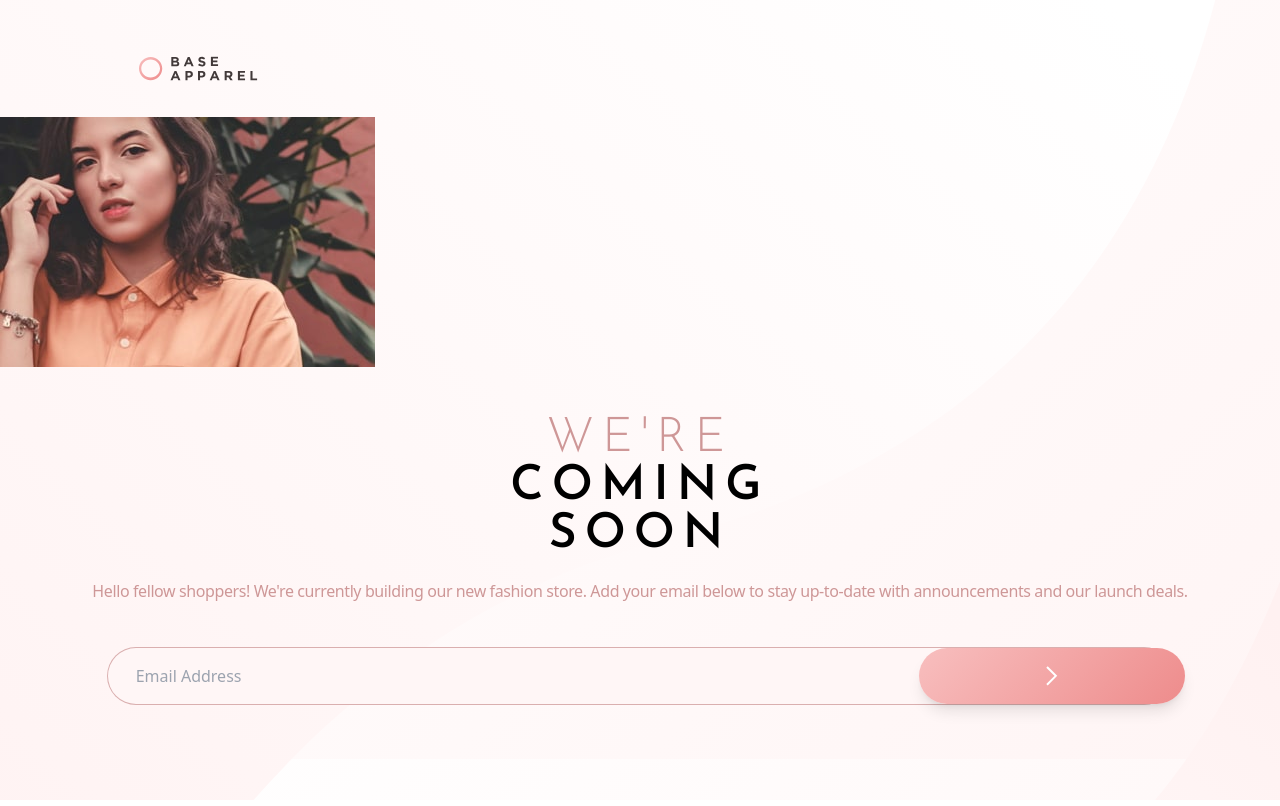
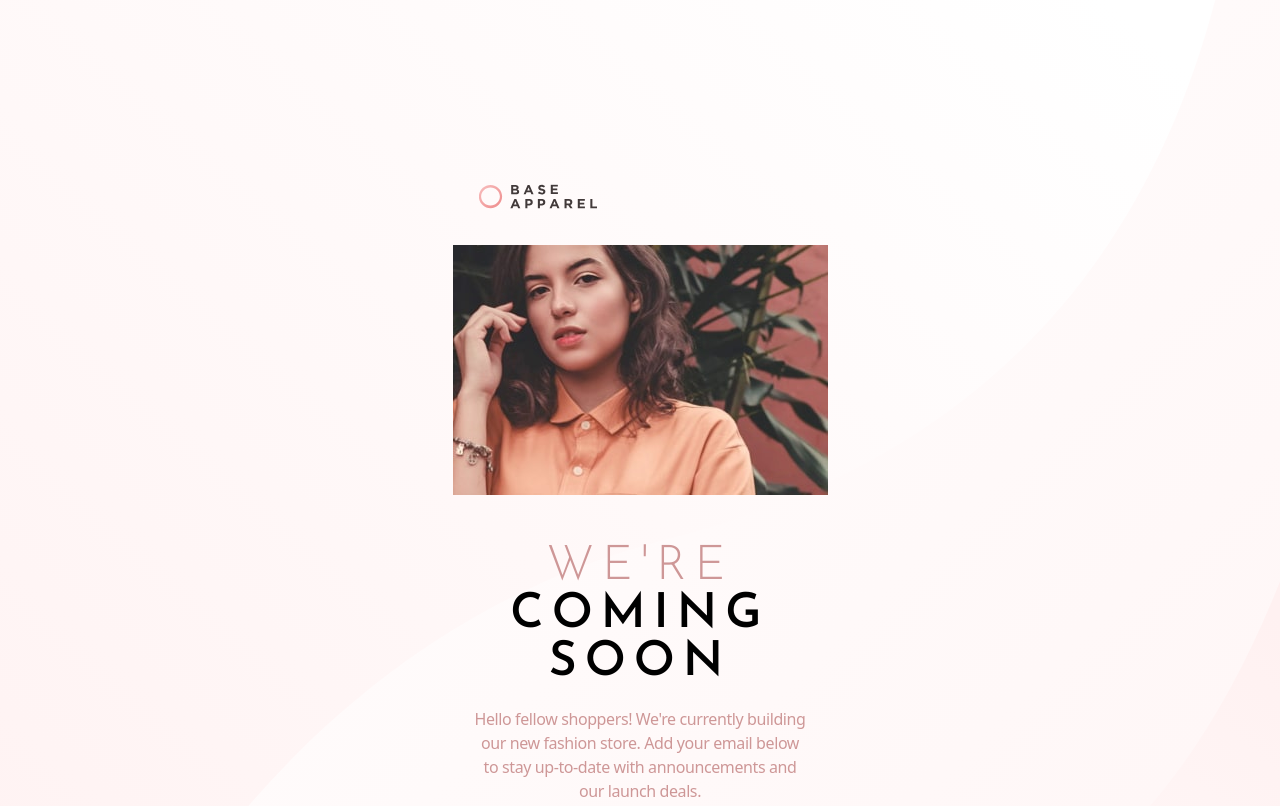
Before and after one commit to Abaljerind/base-apparel-coming-soon, a website: page index.html in a window 1280 px wide. Shown: the top 806 px of the page. Drawn offline with Linux system fonts and the light colour scheme; files whose address does not match are found by name.

Commit message:
add width for tablet

```diff
--- a/index.html
+++ b/index.html
@@ -17,8 +17,8 @@
     <!-- output css -->
     <link rel="stylesheet" href="/css/output.css" />
   </head>
-  <body class="backgrounds h-fit">
-    <section class="py-16">
+  <body class="backgrounds">
+    <section class="py-16 md:w-[375px] md:pb-80 md:mt-32 md:mx-auto">
       <!-- logo -->
       <div class="logo -ml-6 -mt-3 mb-8 scale-75">
         <img src="./images/logo.svg" alt="logo and text of the product" />
```
Also changed, not shown: css/output.css.
